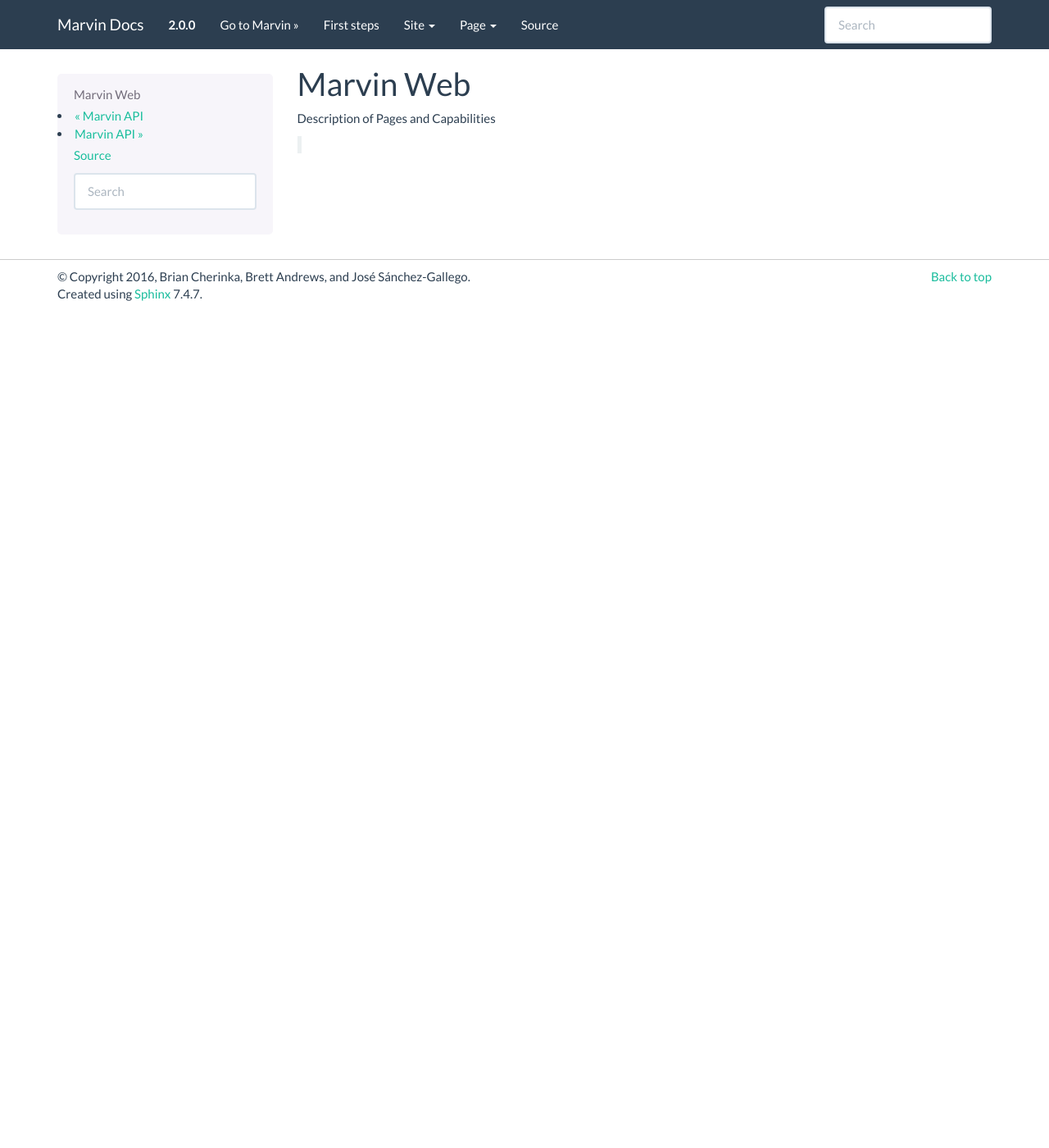
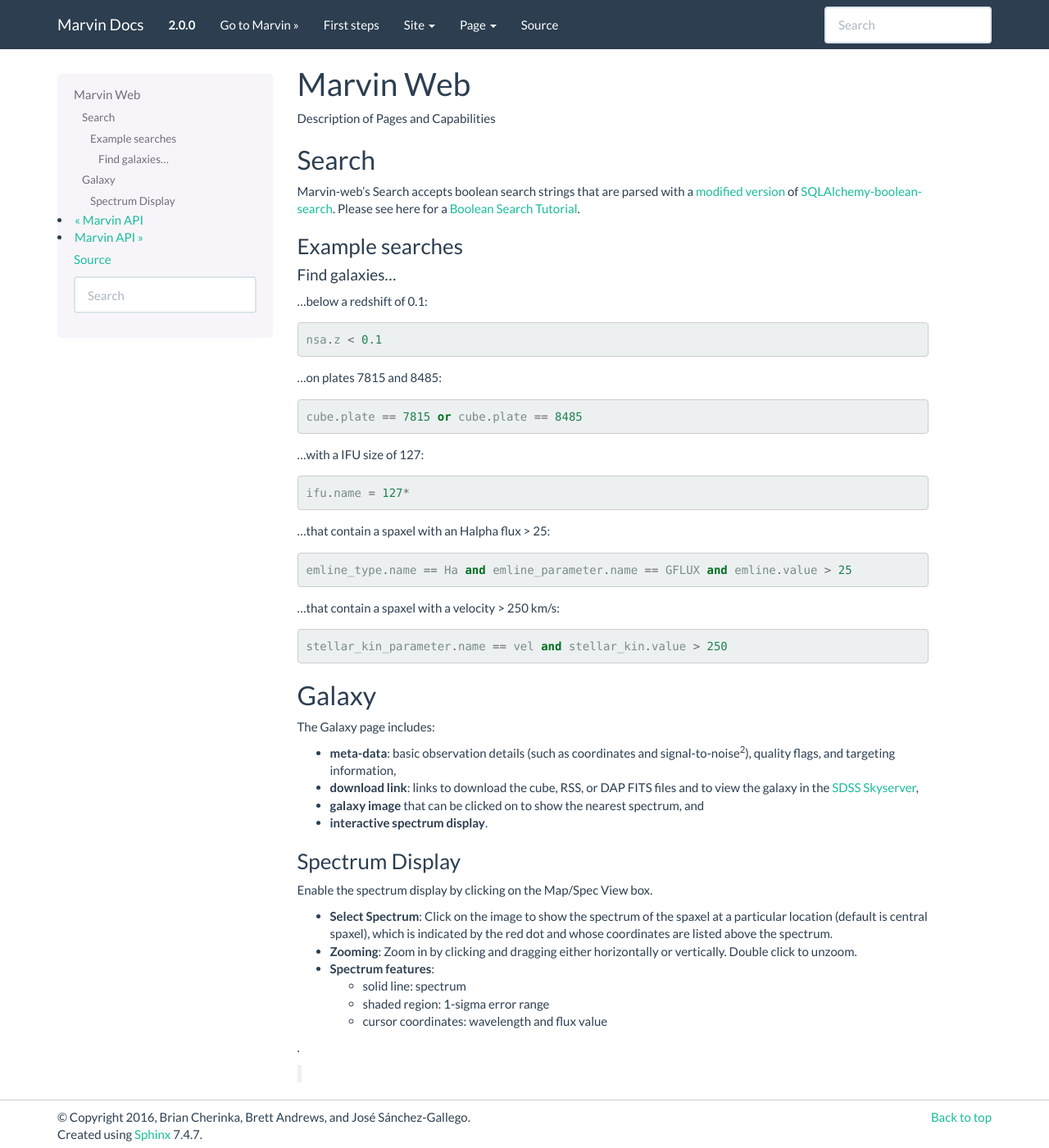
Before and after one commit to sdss/marvin, a Sphinx documentation site: the page built from docs/sphinx/web.rst, in a window 1280 px wide and 1400 px high. Shown: the whole window at 82% size. Built offline with Sphinx 7.4.7, drawn with Linux system fonts in a browser that asks for light colours; pages that are not in the unit, such as notebooks, are missing from menus.

Commit message:
Merge branch 'marvin_refactor' of /Users/andrews/manga/SubGit/marvin into marvin_refactor

```diff
--- a/docs/sphinx/index.rst
+++ b/docs/sphinx/index.rst
@@ -38,6 +38,7 @@
    tools
    queries
    data-access-modes
+   boolean-search-tutorial
    api
    web
 
--- a/docs/sphinx/web.rst
+++ b/docs/sphinx/web.rst
@@ -3,3 +3,99 @@
 ============
 
 Description of Pages and Capabilities
+
+
+.. _web-search:
+
+Search
+------
+
+Marvin-web's Search accepts boolean search strings that are parsed with a
+`modified version <https://github.com/havok2063/SQLAlchemy-boolean-search>`_ of
+`SQLAlchemy-boolean-search
+<https://github.com/lingthio/SQLAlchemy-boolean-search>`_. Please see here for a
+:doc:`boolean-search-tutorial`.
+
+
+Example searches
+^^^^^^^^^^^^^^^^
+
+Find galaxies...
+""""""""""""""""
+
+...below a redshift of 0.1::
+
+    nsa.z < 0.1
+
+...on plates 7815 and 8485::
+
+    cube.plate == 7815 or cube.plate == 8485
+
+...with a IFU size of 127::
+
+    ifu.name = 127*
+
+...that contain a spaxel with an Halpha flux > 25::
+
+    emline_type.name == Ha and emline_parameter.name == GFLUX and emline.value > 25
+
+...that contain a spaxel with a velocity > 250 km/s::
+
+    stellar_kin_parameter.name == vel and stellar_kin.value > 250
+
+
+.. Search does not handle sub-queries yet
+
+.. Find spaxels...
+.. """""""""""""""
+
+.. d ...with Halpha flux > 25::
+
+..    emline_type.name == Ha and emline_parameter.name == GFLUX and emline.value > 25
+
+
+.. d ...with [OIII]5008 velocity < 200 km/s:
+
+..    emline_type.name == OIII and emline_typle.rest_wavelength == 5008 and emline_parameter.name == GVEL and emline.value < 200
+
+
+
+Galaxy
+------
+
+The Galaxy page includes:
+
+* **meta-data**: basic observation details (such as coordinates and
+  signal-to-noise\ :sup:`2`), quality flags, and targeting information,
+
+* **download link**: links to download the cube, RSS, or DAP FITS files and to
+  view the galaxy in the `SDSS Skyserver
+  <http://skyserver.sdss.org/dr12/en/home.aspx>`_,
+
+* **galaxy image** that can be clicked on to show the nearest spectrum, and
+
+* **interactive spectrum display**.
+
+
+.. _web-spectrum:
+
+Spectrum Display
+^^^^^^^^^^^^^^^^
+
+Enable the spectrum display by clicking on the Map/Spec View box.
+
+* **Select Spectrum**: Click on the image to show the spectrum of the spaxel at
+  a particular location (default is central spaxel), which is indicated by the
+  red dot and whose coordinates are listed above the spectrum.
+
+* **Zooming**: Zoom in by clicking and dragging either horizontally or
+  vertically. Double click to unzoom.
+
+* **Spectrum features**:
+
+  * solid line: spectrum
+  * shaded region: 1-sigma error range
+  * cursor coordinates: wavelength and flux value
+
+
+.
```
Also changed, not shown: docs/sphinx/boolean-search-tutorial.rst (added, +43 -0 lines), docs/sphinx/whats-new.rst (+14 -19 lines).
